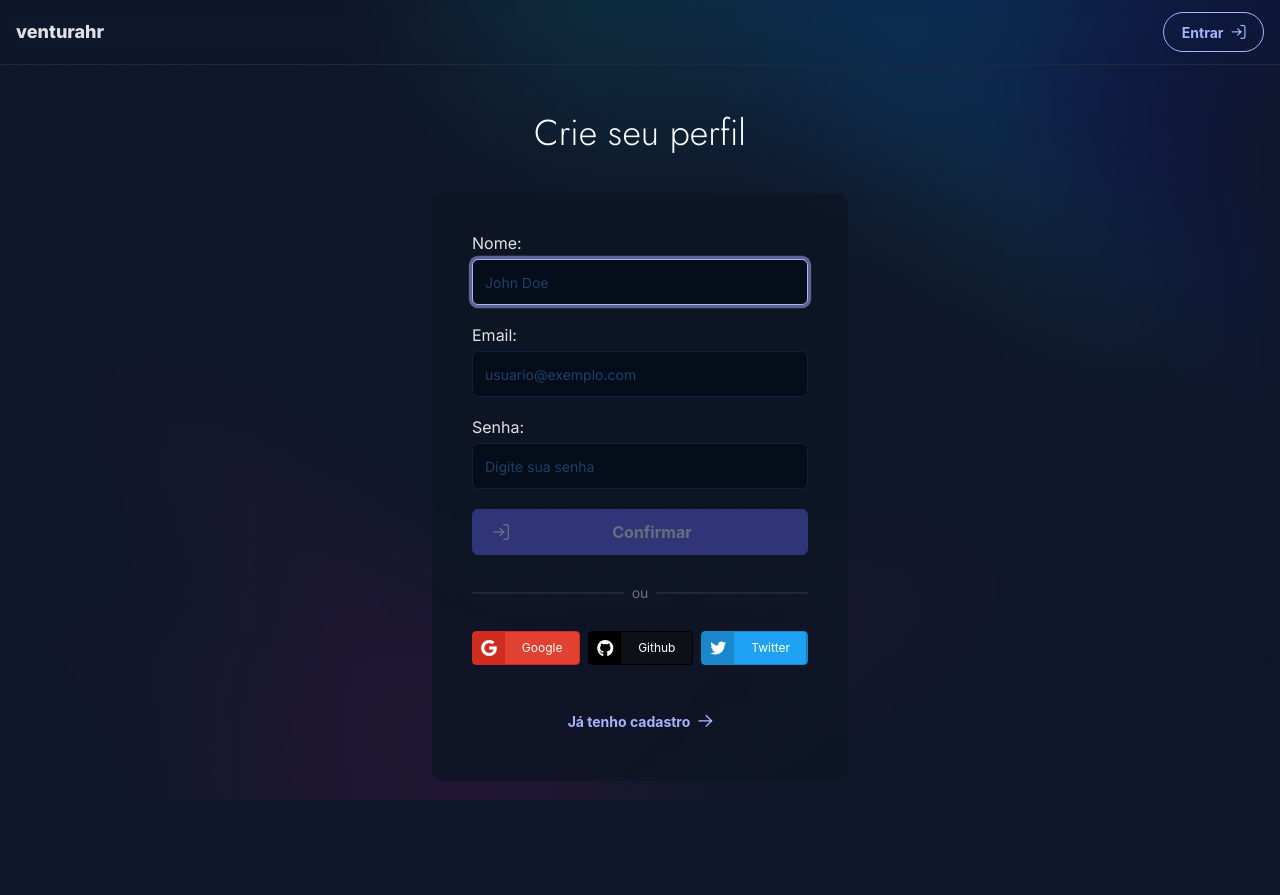
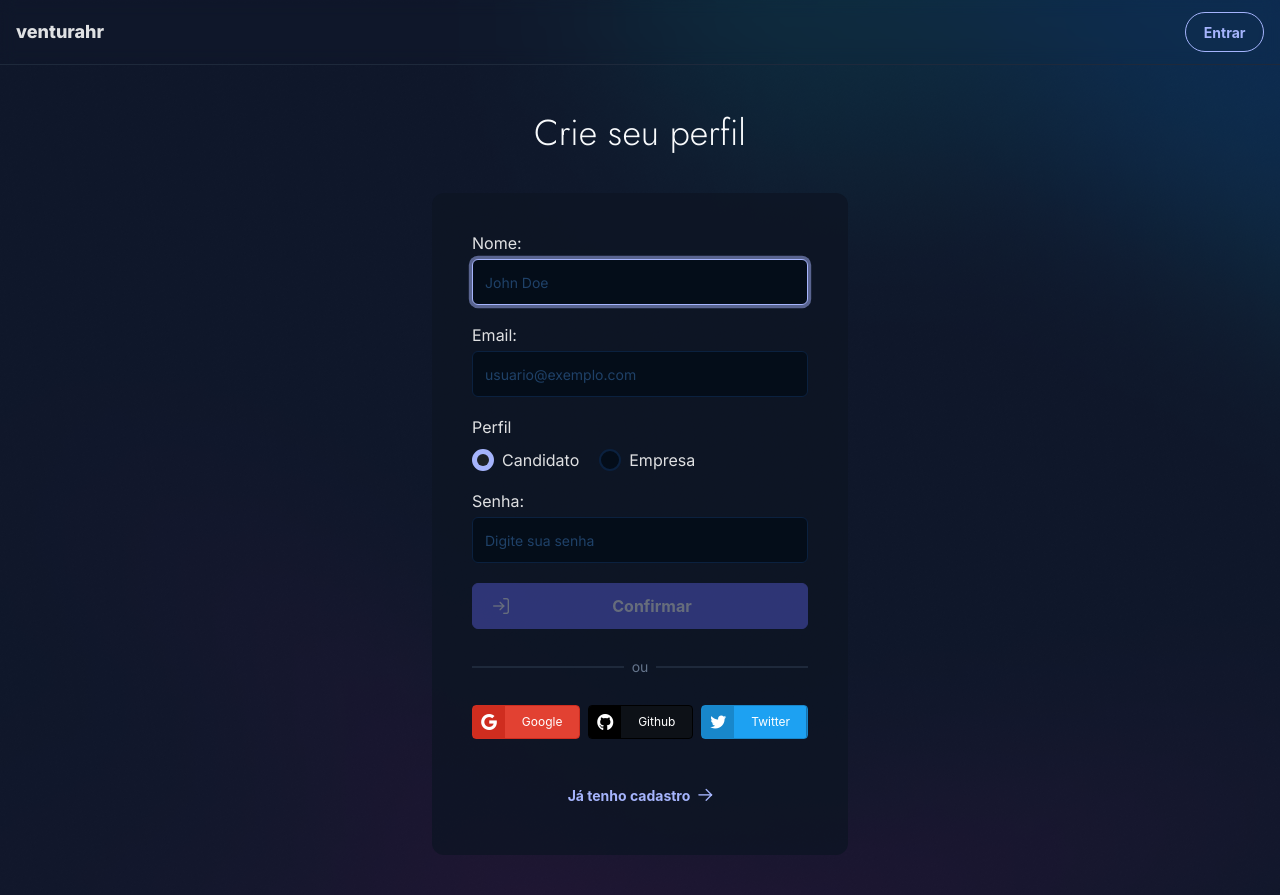
Before and after one commit to fabioper/VenturaHR, a Next.js app in the folder Web/venturahr-web/: page /applicant/signup in a window 1280 px wide. Before the commit the page ends 821 px from the top, so only its background shows below. Built offline with nearby package versions, Linux system fonts and the light colour scheme; no server answers.

Commit message:
ajusta header para escurecer após scroll e adiciona foto do usuário

```diff
--- a/Web/venturahr-web/src/components/Header.tsx
+++ b/Web/venturahr-web/src/components/Header.tsx
@@ -1,25 +1,47 @@
 import Link from "next/link"
-import React, { useRef } from "react"
+import React, { useEffect, useMemo, useRef } from "react"
 import { useAuth } from "../contexts/AuthContext"
 import { Button } from "primereact/button"
 import { PrimeIcons } from "primereact/api"
 import { Avatar } from "primereact/avatar"
 import { Menu } from "primereact/menu"
 import { MenuItem } from "primereact/menuitem"
+import { useRouter } from "next/router"
 
 const Header: React.FC = () => {
   const { isLogged, logout, user } = useAuth()
+  const router = useRouter()
   const menu = useRef<Menu>(null)
+  const header = useRef<HTMLDivElement>(null)
 
-  const items: MenuItem[] = [
+  useEffect(() => {
+    window.addEventListener("scroll", () => {
+      if (header.current) {
+        if (window.scrollY > 100) {
+          header.current.classList.remove("bg-transparent")
+        } else {
+          header.current.classList.add("bg-transparent")
+        }
+      }
+    })
+  }, [])
+
+  const items: MenuItem[] = useMemo(
+    () => [
       {
         label: "Sair",
         icon: PrimeIcons.SIGN_OUT,
         command: logout,
       },
-  ]
+    ],
+    []
+  )
+
   return (
-    <header className="sticky border-0 border-b border-solid border-b-slate-800 top-0 z-40 w-full backdrop-blur bg-opacity-5">
+    <header
+      ref={header}
+      className="sticky border-0 border-b border-solid border-b-slate-800 bg-[#0d1424] transition bg-opacity-20 top-0 w-full backdrop-blur bg-transparent"
+    >
       <div className="container flex justify-between py-3 items-center">
         <Link href="/">
           <h1 className="font-extrabold cursor-pointer text-lg m-0 transition-all hover:scale-110">
@@ -27,22 +49,32 @@ const Header: React.FC = () => {
           </h1>
         </Link>
 
-        <ul className="list-none flex flex-row text-sm gap-2 m-0">
         {!isLogged ? (
-            <>
+          <ul className="list-none m-0 p-0 flex gap-2">
+            {router.pathname !== "/applicant/login" && (
               <li>
                 <Link href="/applicant/login">
                   <Button
-                    icon={PrimeIcons.SIGN_IN}
                     iconPos="right"
                     label="Entrar"
                     className="p-button-sm p-button-outlined p-button-rounded"
                   />
                 </Link>
               </li>
-            </>
+            )}
+            {router.pathname !== "/applicant/signup" && (
+              <li>
+                <Link href="/applicant/signup" passHref>
+                  <Button
+                    iconPos="right"
+                    label="Criar conta"
+                    className="p-button-sm p-button-rounded p-button-raised"
+                  />
+                </Link>
+              </li>
+            )}
+          </ul>
         ) : (
-            <>
           <Button
             type="button"
             className="user-button rounded-full p-0"
@@ -55,14 +87,10 @@ const Header: React.FC = () => {
               size="normal"
               imageAlt={`Imagem do usuário ${user?.name}`}
             />
-                <span className="text-sm mx-2 text-slate-300">
-                  {user?.name}
-                </span>
+            <span className="text-sm mx-2 text-slate-300">{user?.name}</span>
             <i className={`${PrimeIcons.ANGLE_DOWN} mr-2 text-slate-600`} />
           </Button>
-            </>
         )}
-        </ul>
       </div>
       <Menu model={items} popup ref={menu} />
     </header>
--- a/Web/venturahr-web/src/pages/applicant/signup.tsx
+++ b/Web/venturahr-web/src/pages/applicant/signup.tsx
@@ -16,6 +16,7 @@ import { SignUpDto } from "../../core/dtos/SignUpDto"
 import { signupValidator } from "../../core/validations/signup.validator"
 import { useAuth } from "../../contexts/AuthContext"
 import { FirebaseError } from "@firebase/util"
+import { RadioButton } from "primereact/radiobutton"
 
 const Signup: NextPage = () => {
   useGuardAgainst(async ({ isLogged }) => isLogged)
@@ -114,6 +115,36 @@ const Signup: NextPage = () => {
             </div>
 
             <div>
+              <label className="block mb-1.5" htmlFor="role">
+                Perfil
+              </label>
+
+              <div className="flex items-center gap-5 mt-3">
+                <div className="flex items-center gap-2">
+                  <RadioButton
+                    inputId="applicantRole"
+                    value={UserRole.Applicant}
+                    name="role"
+                    onChange={form.handleChange}
+                    checked={form.values.role === UserRole.Applicant}
+                  />
+                  <label htmlFor="applicantRole">Candidato</label>
+                </div>
+                <div className="flex items-center gap-2">
+                  <RadioButton
+                    inputId="companyRole"
+                    value={UserRole.Company}
+                    name="role"
+                    onChange={form.handleChange}
+                    checked={form.values.role === UserRole.Company}
+                  />
+                  <label htmlFor="companyRole">Empresa</label>
+                </div>
+              </div>
+              {renderError("role")}
+            </div>
+
+            <div>
               <label className="block mb-1.5" htmlFor="password">
                 Senha:
               </label>
--- a/Web/venturahr-web/src/styles/global.scss
+++ b/Web/venturahr-web/src/styles/global.scss
@@ -16,10 +16,8 @@ html, body {
 }
 
 body {
-  background-color: #0f172a;
-  background-image: url("/bg.png");
   background-size: cover;
-  background-repeat: no-repeat;
+  background: #0f172a url("/bg.png") no-repeat fixed;
   color: var(--text-color);
   @apply font-body;
 }
--- a/Web/venturahr-web/src/styles/libs/primereact/_buttons.scss
+++ b/Web/venturahr-web/src/styles/libs/primereact/_buttons.scss
@@ -71,10 +71,14 @@
 
 .p-button.user-button {
   background: #06111f;
-  border: 0;
+  border: 2px solid #06111f !important;
 
   &:hover {
     background: #071526;
+
+    i {
+      @apply text-slate-400;
+    }
   }
 
   &:focus {
```
Lines whose indentation alone changed are shown as unchanged.
